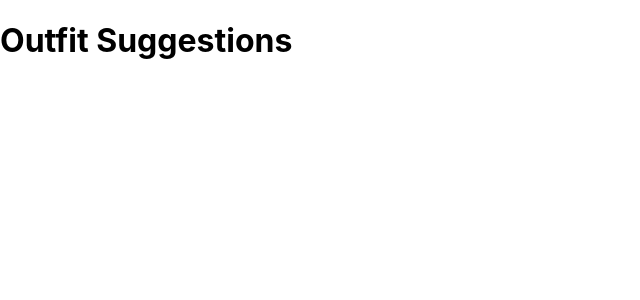
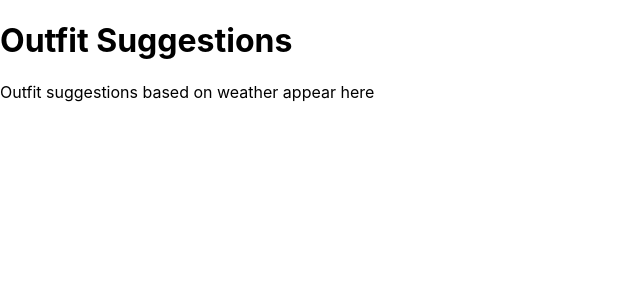
Before and after one commit to kirstendanica/Wardrobe-Forecast, a React (Create React App) app in the folder client/: page /outfits in a window 1280 px wide. Shown: the top 300 px of the page, without its empty margins (0-640 px from the left). Built offline with nearby package versions, Linux system fonts and the light colour scheme.

Commit message:
Add simple layout for the dashboard and outfit suggestions

```diff
--- a/client/src/components/Dashboard.js
+++ b/client/src/components/Dashboard.js
@@ -4,7 +4,7 @@ function Dashboard() {
   return (
     <div>
       <h1>Dashboard</h1>
-      {/* Add the dashboard content here later */}
+      <p>For viewing user's results</p>
     </div>
   );
 }
--- a/client/src/components/OutfitSuggestions.js
+++ b/client/src/components/OutfitSuggestions.js
@@ -4,7 +4,7 @@ function OutfitSuggestions() {
   return (
     <div>
       <h1>Outfit Suggestions</h1>
-      {/* Add the outfit suggestions here later */}
+      <p>Outfit suggestions based on weather appear here</p>
     </div>
   );
 }
```
